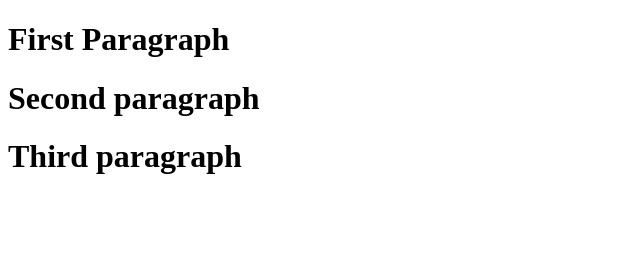
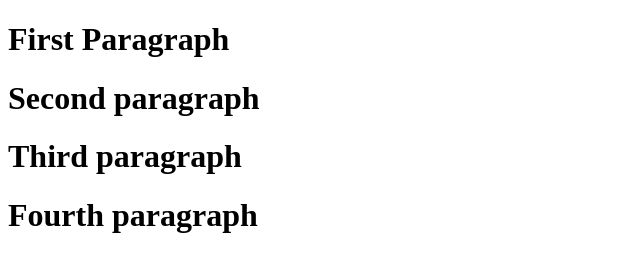
Before and after one commit to qasirdev/git-test, a website: page index.html in a window 1280 px wide. Shown: the whole page, without its empty margins (0-640 px from the left). Drawn offline with Linux system fonts and the light colour scheme.

Commit message:
fourth commit

```diff
--- a/index.html
+++ b/index.html
@@ -10,5 +10,6 @@
     <h1>First Paragraph</h1>
     <h1>Second paragraph</h1>
     <h1>Third paragraph</h1>
+    <h1>Fourth paragraph</h1>
 </body>
 </html>
```
Also changed, not shown: package.json (added, +24 -0 lines), 1 other file.
